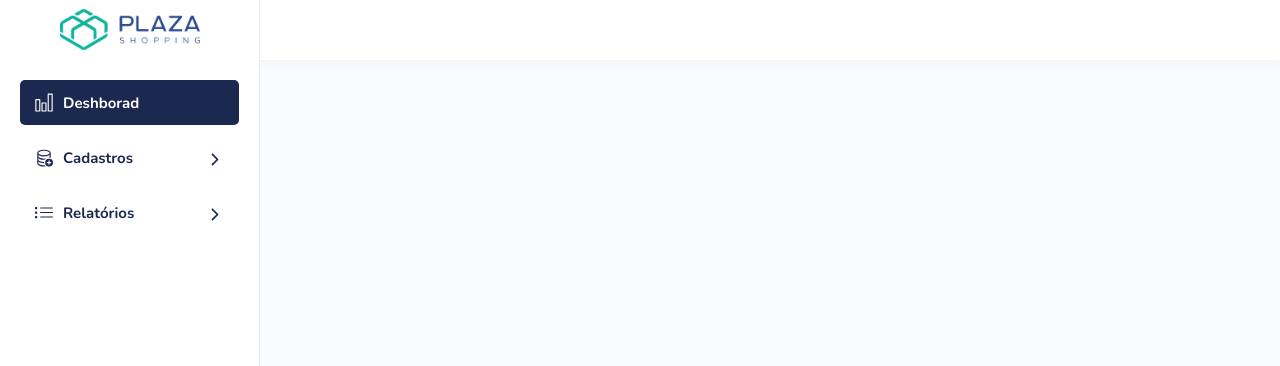
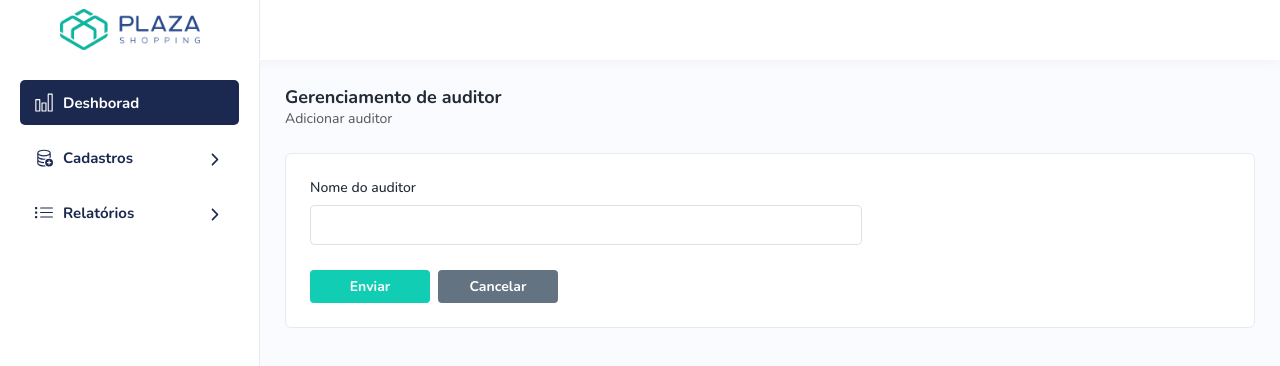
Before and after one commit to iraeveras/auditoria_loja, a React (Vite) app: page /CadAuditor in a window 1280 px wide. Shown: the top 366 px of the page. Built offline with nearby package versions, Linux system fonts and the light colour scheme.

Commit message:
criado campos para página de cadastro de auditor

```diff
--- a/src/pages/CadAuditor/CadAuditor.jsx
+++ b/src/pages/CadAuditor/CadAuditor.jsx
@@ -1,8 +1,28 @@
+import { Link } from "react-router-dom";
+import PageHeader from "../../Components/PageHeader/PageHeader";
 import "./CadAuditor.css";
 
 function CadAuditor() {
     return (
-        <></>
+        <>
+            <PageHeader title="Gerenciamento de auditor" subtitle="Adicionar auditor" />
+            <div className="container">
+                <div className="cadastro_body">
+                    <div className="row">
+                        <div className="input_group">
+                            <label htmlFor="text_name">Nome do auditor</label>
+                            <input type="text" id="text_name" />
+                        </div>
+                    </div>
+                    <div className="row">
+                        <div className="btn_group">
+                            <Link href="#" className="btn btn_submit">Enviar</Link>
+                            <Link href="#" className="btn btn_cancel">Cancelar</Link>
+                        </div>
+                    </div>
+                </div>
+            </div>
+        </>
     )
 }
 
```
